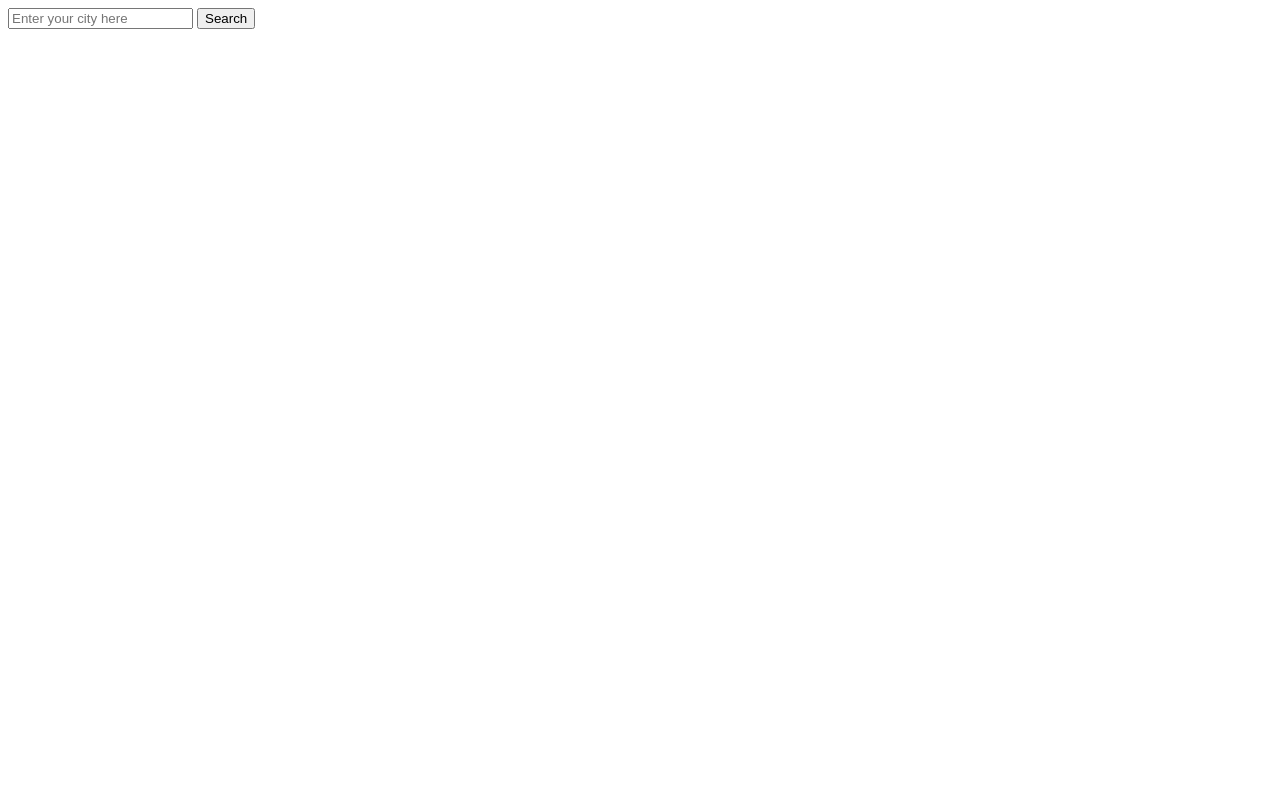
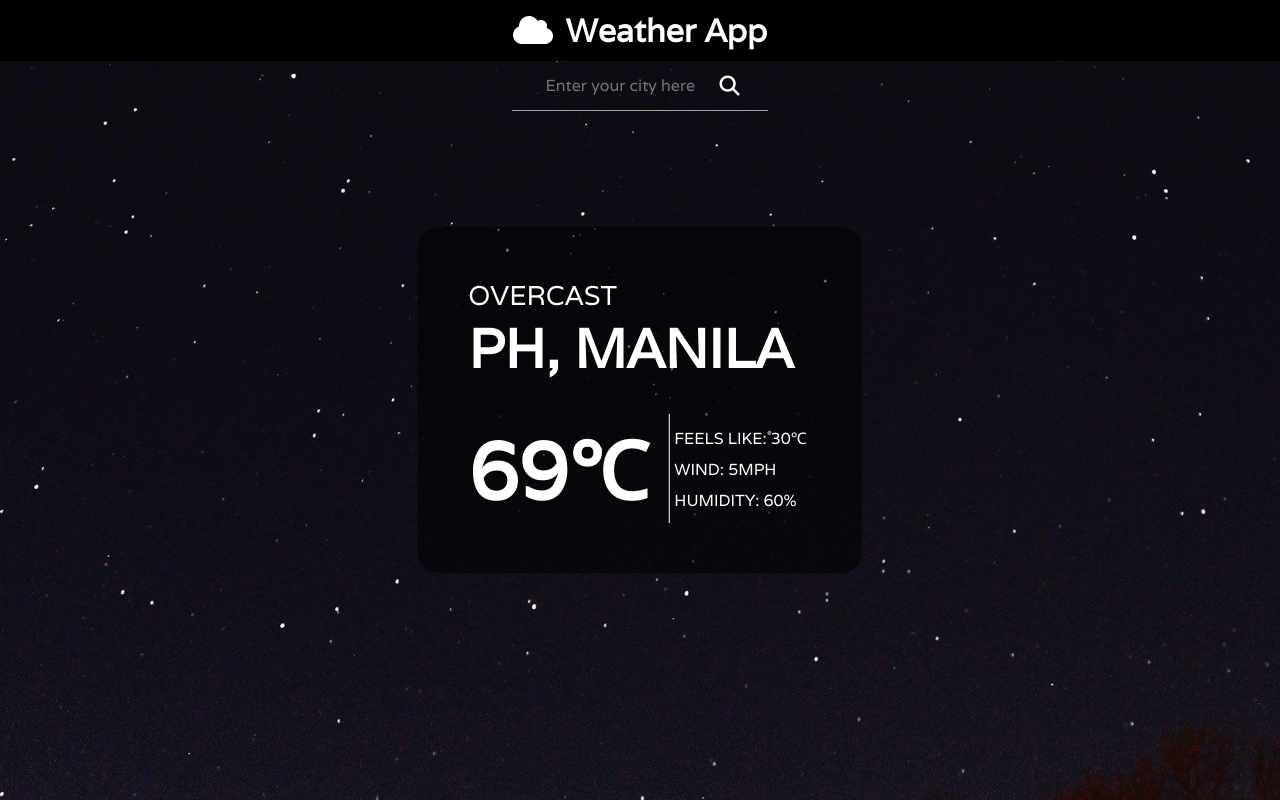
Before and after one commit to johnEdmon44/Weather-app, a website built with webpack: page dist/index.html in a window 1280 px wide. Built offline with Linux system fonts and the light colour scheme.

Commit message:
Add layout

```diff
--- a/src/style.css
+++ b/src/style.css
@@ -1,3 +1,110 @@
-h1 {
-  color: red;
+*,*::before,*::after {
+  box-sizing: border-box;
+  margin: 0;
+  padding: 0;
 }
+
+
+body {
+  background-image: url('./images/bg.jpg');
+  background-attachment:fixed;
+  background-repeat: no-repeat;
+  background-size: cover;
+  font-family: 'Varela', sans-serif;
+}
+
+
+#main-header {
+  color: white;
+}
+
+
+
+#form input,
+button {
+  all: unset;
+}
+
+
+#form {
+  color: white;
+  text-align: center;
+}
+
+
+#search-btn {
+  color: white;
+  cursor: pointer;
+}
+
+
+.foo {
+  background-color: black;
+  display: flex;
+  padding: 10px;
+  justify-content: center;
+  align-items: center;
+}
+
+
+.foo h1 {
+  margin-left: 1%;
+}
+
+
+.bar {
+  border-bottom: 1px solid rgb(162, 162, 162);
+  height: 50px;
+  display: flex;
+  align-items: center;
+  justify-content: center;
+  margin-left: 40%;
+  margin-right: 40%;
+}
+
+
+
+.container {
+  position: absolute;
+  top: 50%; right: 50%;
+  transform: translate(50%,-50%);
+  background-color: rgba(0, 0, 0, 0.507);
+  color: white;
+  padding: 50px;
+  border-radius: 20px;
+}
+
+
+
+.info-container {
+  display: flex;
+}
+
+
+.container header {
+  font-size: 1.7rem;
+}
+
+
+
+.more-info > * {
+  padding: 5px;
+}
+
+
+.more-info {
+  display: flex;
+  flex-direction: column;
+  justify-content: center;
+  margin-top: 30px;
+}
+
+
+.temp {
+  font-size: 2.5rem;
+  margin-top: 30px;
+  border-right: 1px solid white;
+  display: flex;
+  align-items: center;
+  padding-right: 20px;
+}
```
Also changed, not shown: dist/de5da300ccceb21cf035.jpg (added), dist/index.html, dist/main.js, src/images/bg.jpg (added).
